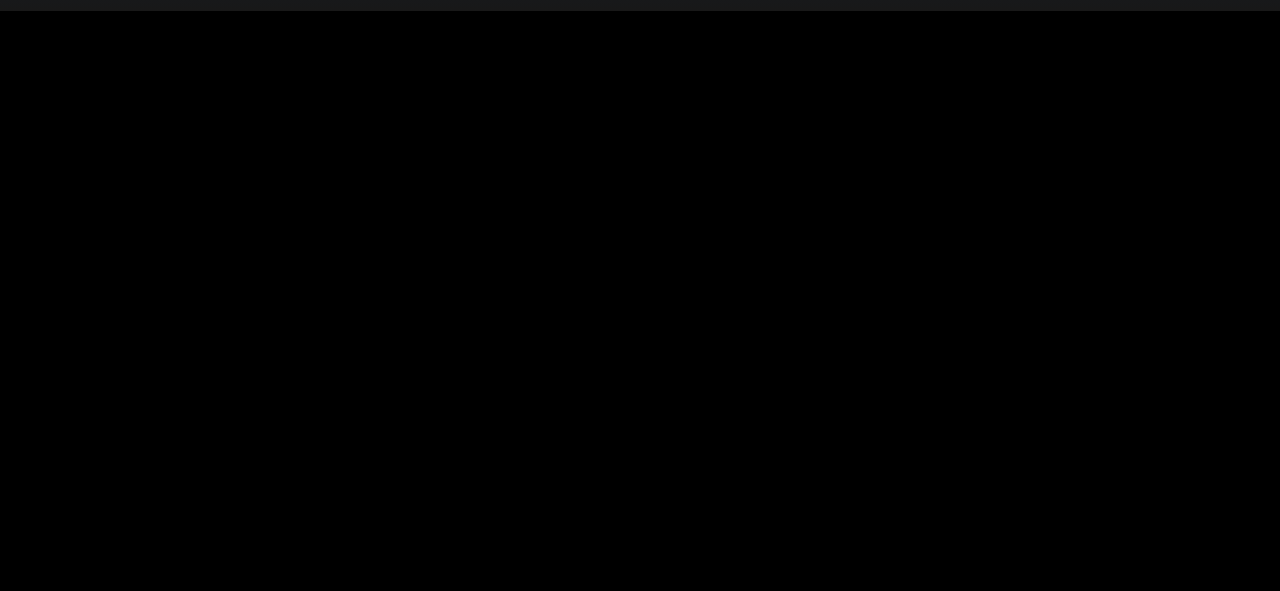
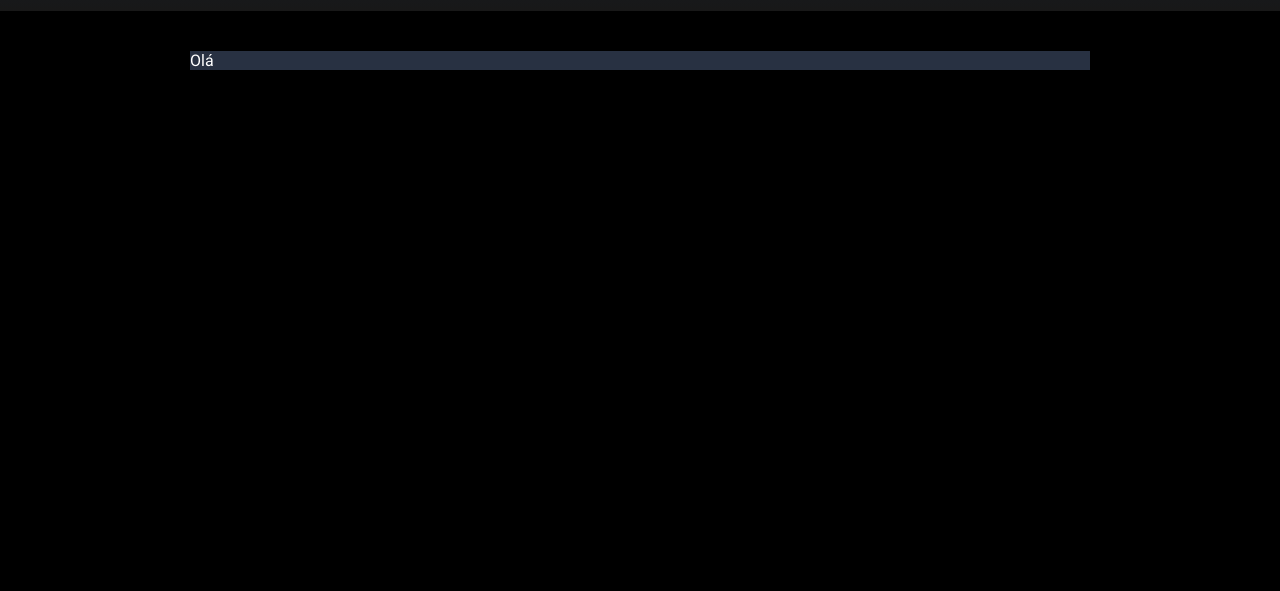
Before and after one commit to WellingtonVin1/dsmeta-css, a plain HTML site: page index.html in a window 1280 px wide. Shown: the part 209-800 px from the top of the page. Drawn offline with Linux system fonts and the light colour scheme.

Commit message:
Adicionando o Card de Vendas

```diff
--- a/index.html
+++ b/index.html
@@ -20,7 +20,15 @@
 
     </header>
 
-
+    <main>
+        <section id="sales">
+            <div class="dsmeta-container">
+                <div class="dsmeta-card">
+                    <p>Olá</p>
+                </div>
+            </div>
+        </section>
+    </main>
 
 </body>
 </html>
--- a/styles.css
+++ b/styles.css
@@ -26,7 +26,8 @@ header {
     justify-content: center;
 }
 
-.dsmeta-logo-container {
+.dsmeta-logo-container {/*para se usar uma "class"
+                          nós chamamos ela através do " . "*/
     display: flex;
     flex-direction: column;
     align-items: center;
@@ -46,3 +47,20 @@ header {
     font-size: 14px;
     font-weight: 300;
 }
+
+.dsmeta-card {
+    background-color: #283142;
+
+}
+
+.dsmeta-container {
+    width: 100%;
+    max-width: 900px;
+    margin: 0 auto; /*macete para alinhar no centro*/
+}
+
+#sales { /*para usar um id se usa o  # ao invés do .*/
+
+    padding: 40px 10px;/* o primeiro numero é o espaçamento do topo
+                          e o segundo é os laterais*/
+}
```
